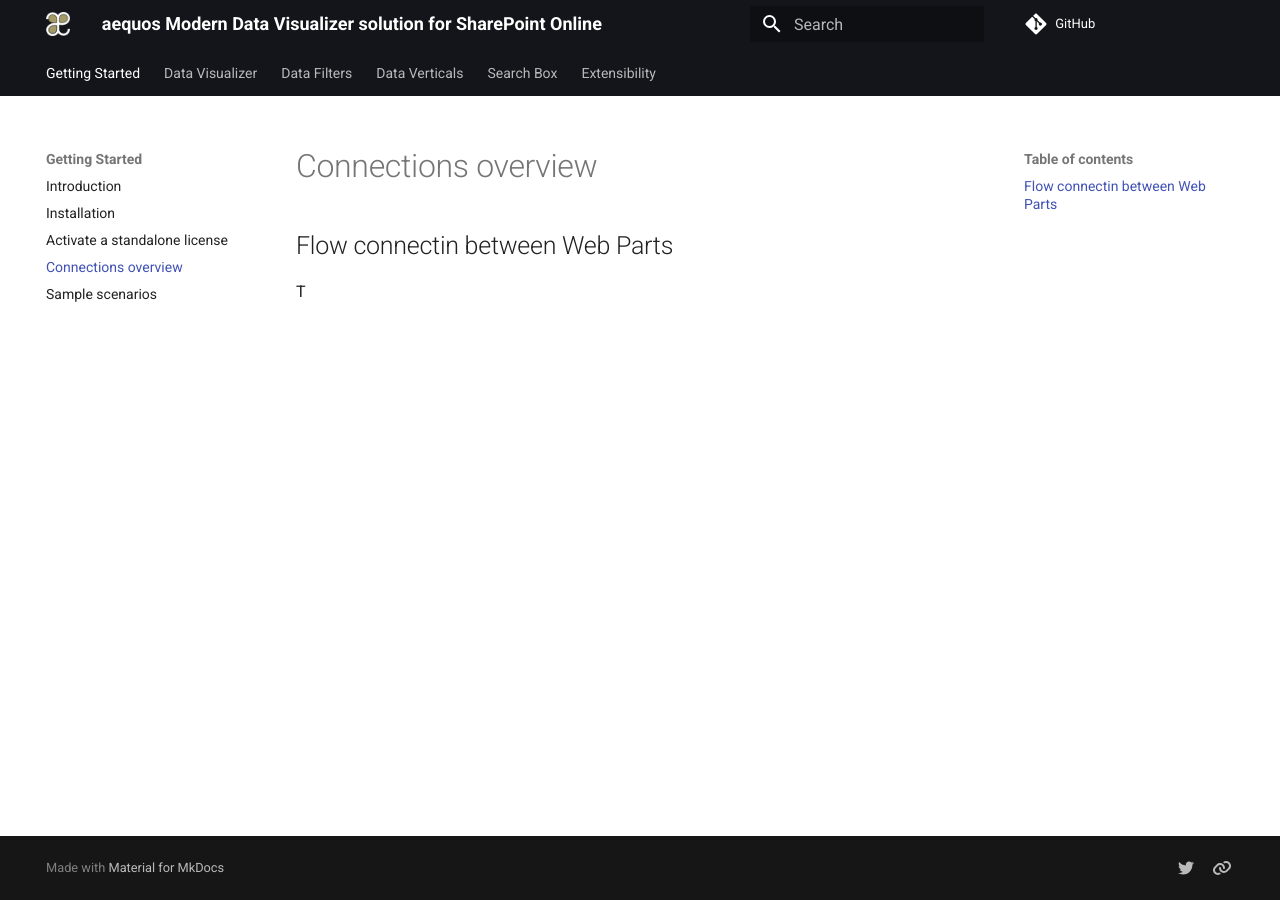
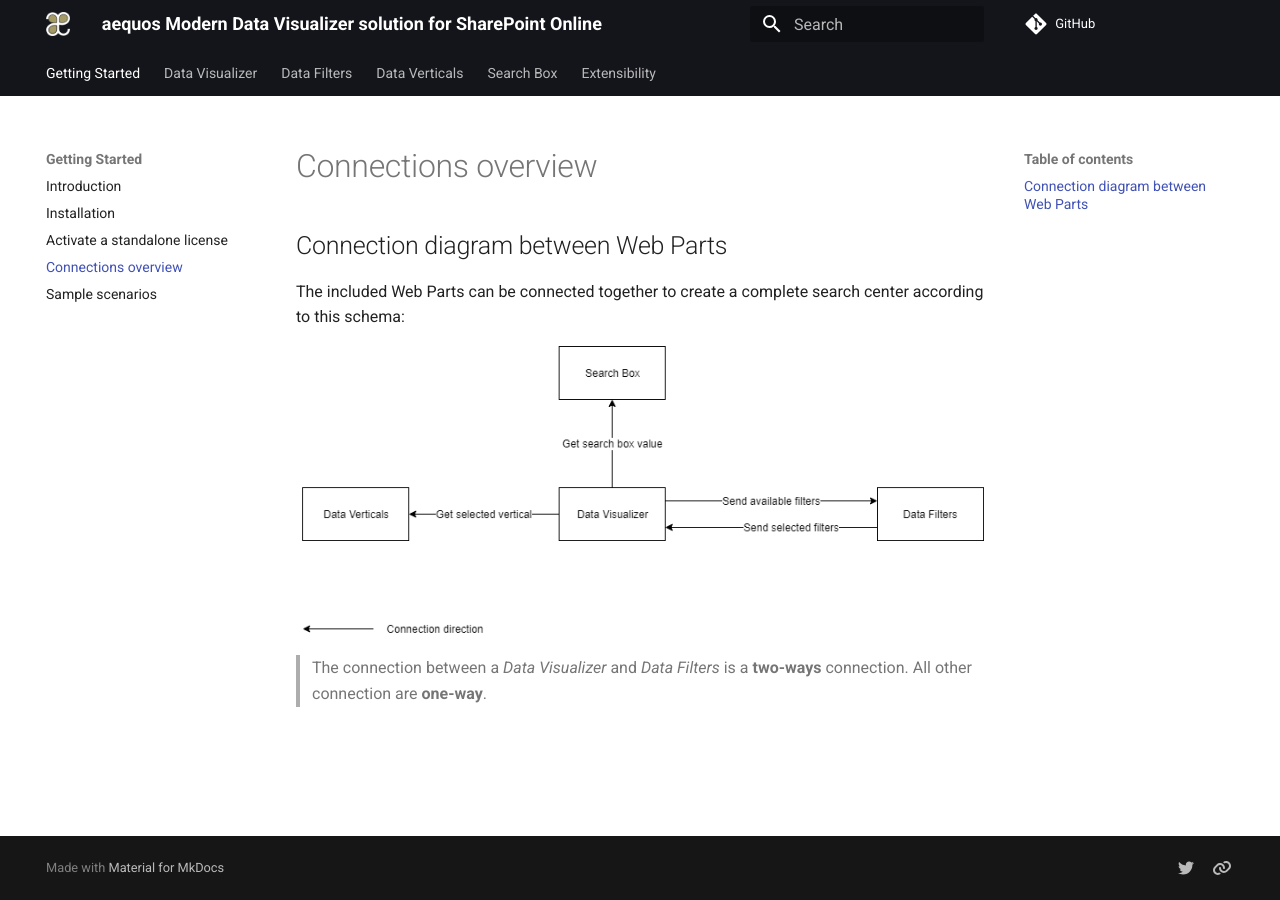
Before and after one commit to aequos-solutions/modern-data-visualizer, an MkDocs documentation site: the page built from docs/getting_started/connections_chart.md, in a window 1280 px wide. Built offline with MkDocs 1.6.1 and Material for MkDocs 9.7.7, drawn with Linux system fonts in a browser that asks for light colours; comment, search, counter and statistics services are not loaded.

Commit message:
- Added a connection diagram for Web Parts

```diff
--- a/docs/getting_started/connections_chart.md
+++ b/docs/getting_started/connections_chart.md
@@ -1,3 +1,7 @@
-## Flow connectin between Web Parts
+## Connection diagram between Web Parts
 
-T
+The included Web Parts can be connected together to create a complete search center according to this schema:
+
+!["Connections diagram"](../assets/connections_flow.png){: .center}
+
+> The connection between a _Data Visualizer_ and _Data Filters_ is a **two-ways** connection. All other connection are **one-way**.
```
Also changed, not shown: docs/setup_standalone.md (+2 -3 lines), docs/usage/data-visualizer/common/miscelaneous.md (deleted, +0 -5 lines), docs/usage/data-visualizer/connections/index.md (+2 -2 lines), docs/usage/data-visualizer/data-sources/static-data.md (+2 -2 lines), docs/assets/connections_flow.png (added), docs/assets/license_mail.png (added), 1 other file.
